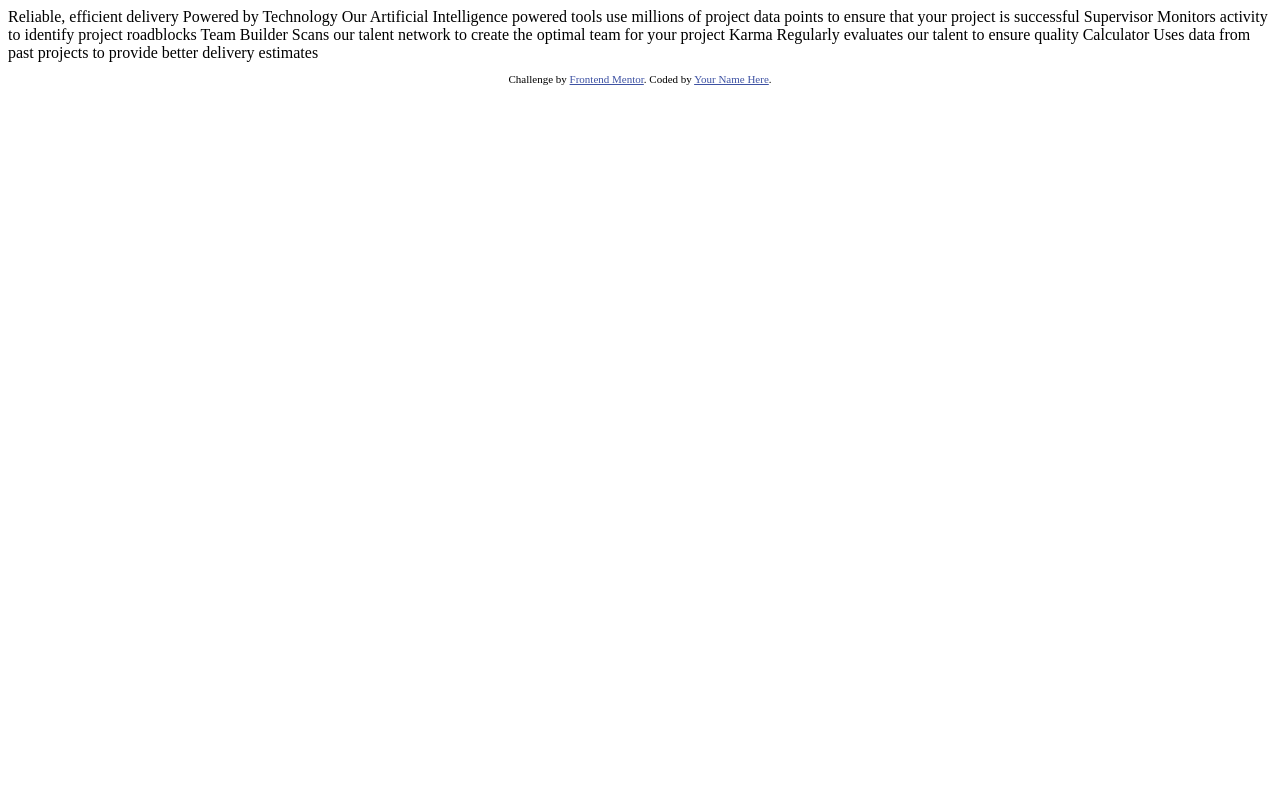
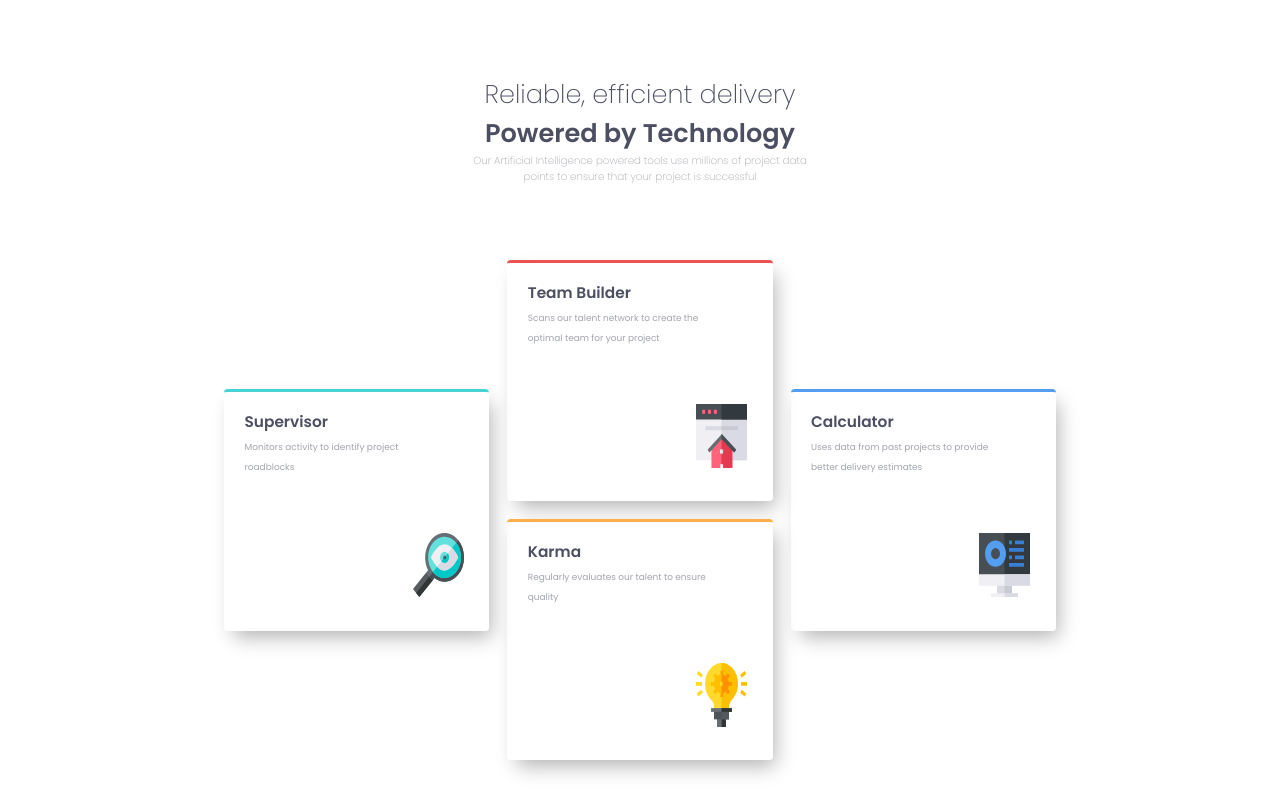
Before and after one commit to JujoGarcia/FrontEndChallenge-FourCard-Feature, a plain HTML site: page index.html in a window 1280 px wide. Drawn offline with Linux system fonts and the light colour scheme.

Commit message:
Pagina Desktop Finalizada

```diff
--- /dev/null
+++ b/css/style.css
@@ -0,0 +1,117 @@
+/* .attribution { font-size: 11px; text-align: center; }
+.attribution a { color: hsl(228, 45%, 44%); } */
+
+  @import url('https://fonts.googleapis.com/css2?family=Poppins:wght@200;400;600&display=swap');
+*{
+    margin: 0;
+    padding: 0;
+    font-family: 'Poppins', sans-serif;
+}
+
+header{
+    grid-row-start: 2;
+    color: hsl(234, 12%, 34%);
+    display: flex;
+    flex-direction: column;
+    justify-content: center;
+    align-items: center;
+}
+
+header p{
+    font-weight: 200;
+    color:hsl(229, 6%, 66%);
+    font-size: 0.6em;
+
+}
+
+
+.container{
+    display: grid;
+    grid-template: 5% 22.5% 5% 62.5% 5%/ 100%;
+    width: 100vw;
+    height: 100vh;
+    justify-items: center;
+}
+
+.titulo200{
+    font-weight: 200;
+    font-size: 2vw;
+}
+
+header h2{
+    font-size: 2vw;
+}
+
+header p{
+    font-size: 0.8vw;
+}
+
+
+.containerCards{
+    display: grid;
+    grid-template-rows: repeat(4, 1fr);
+    grid-template-columns: repeat(3, 1fr);
+    width: 65%;
+    gap: 1.4vw;
+    grid-column-start: 1;
+    grid-row-start: 4;
+}
+
+.card{
+    display: flex;
+    flex-direction: column;
+    border-radius: 0.3vw;
+    -webkit-box-shadow: 6px 10px 19px -4px rgba(0,0,0,0.3);
+    -moz-box-shadow: 6px 10px 19px -4px rgba(0,0,0,0.3);
+    box-shadow: 6px 10px 19px -4px rgba(0,0,0,0.3);
+
+    color: hsl(234, 12%, 34%);
+}
+
+.card h4{
+    font-size: 1.2vw;
+    font-weight: 600;
+    margin-left: 1.6vw;
+    margin-top: 2.2vh;
+}
+
+.card img{
+    width: 4vw;
+    height: 8vh;
+    align-self: flex-end;
+    margin-top: 7vh;
+    margin-right: 2vw;
+}
+
+.card span{
+    font-weight: 400;
+    font-size: 0.7vw;
+    color:hsl(229, 6%, 66%);
+    margin-left: 1.6vw;
+    margin-top: 0.5vh;
+    line-height: 2.5vh;
+}
+
+#card1{
+    border-top: 3px solid hsl(180, 62%, 55%);
+    grid-column-start: 1;
+    grid-row: 2 / span 2;
+}
+
+#card2{
+    border-top: 3px solid hsl(0, 78%, 62%);
+    grid-column-start: 2;
+    grid-row: 1 / span 2;
+}
+
+#card3{
+    border-top: 3px solid hsl(212, 86%, 64%);
+    grid-row: 2/ span 2;
+}
+
+#card4{
+    border-top: 3px solid hsl(34, 97%, 64%);
+    grid-column-start: 2;
+    grid-row: 3/ span 2;
+
+}
--- a/index.html
+++ b/index.html
@@ -5,18 +5,54 @@
   <meta name="viewport" content="width=device-width, initial-scale=1.0"> <!-- displays site properly based on user's device -->
 
   <link rel="icon" type="image/png" sizes="32x32" href="./images/favicon-32x32.png">
-
+  <link rel="stylesheet" href="/css/style.css">
   <title>Frontend Mentor | Four card feature section</title>
 
-  <!-- Feel free to remove these styles or customise in your own stylesheet 👍 -->
-  <style>
-    .attribution { font-size: 11px; text-align: center; }
-    .attribution a { color: hsl(228, 45%, 44%); }
-  </style>
 </head>
 <body>
 
-  Reliable, efficient delivery
+  <div class="container">
+
+    <header>
+      <h2 class="titulo200">Reliable, efficient delivery</h2>
+      <h2>Powered by Technology</h2>
+      <p>Our Artificial Intelligence powered tools use millions of project data</p>
+      <p>points to ensure that your project is successful</p>
+    </header>
+
+
+    <section class="containerCards">
+
+      <div class="card" id="card1">
+        <h4>Supervisor</h4>
+        <span>Monitors activity to identify project <br>roadblocks</span>
+        <img src="images/icon-supervisor.svg">
+      </div>
+
+      <div class="card" id="card2">
+        <h4>Team Builder</h4>
+        <span>Scans our talent network to create the <br>optimal team for your project</span>
+        <img src="images/icon-team-builder.svg">
+      </div>
+
+      <div class="card" id="card3">
+        <h4>Calculator</h4>
+        <span>Uses data from past projects to provide<br> better delivery estimates</span>
+        <img src="images/icon-calculator.svg">
+      </div>
+
+      <div class="card" id="card4">
+        <h4>Karma</h4>
+        <span>Regularly evaluates our talent to ensure<br> quality</span>
+        <img src="images/icon-karma.svg">
+      </div>
+
+    </section>
+  </div>
+</body>
+</html>
+
+  <!-- Reliable, efficient delivery
   Powered by Technology
 
   Our Artificial Intelligence powered tools use millions of project data points
@@ -32,14 +68,12 @@
   Regularly evaluates our talent to ensure quality
 
   Calculator
-  Uses data from past projects to provide better delivery estimates
+  Uses data from past projects to provide better delivery estimates -->
 
 
-  <footer>
+  <!-- <footer>
     <p class="attribution">
       Challenge by <a href="https://www.frontendmentor.io?ref=challenge" target="_blank">Frontend Mentor</a>.
       Coded by <a href="#">Your Name Here</a>.
     </p>
-  </footer>
-</body>
-</html>
+  </footer> -->
```
